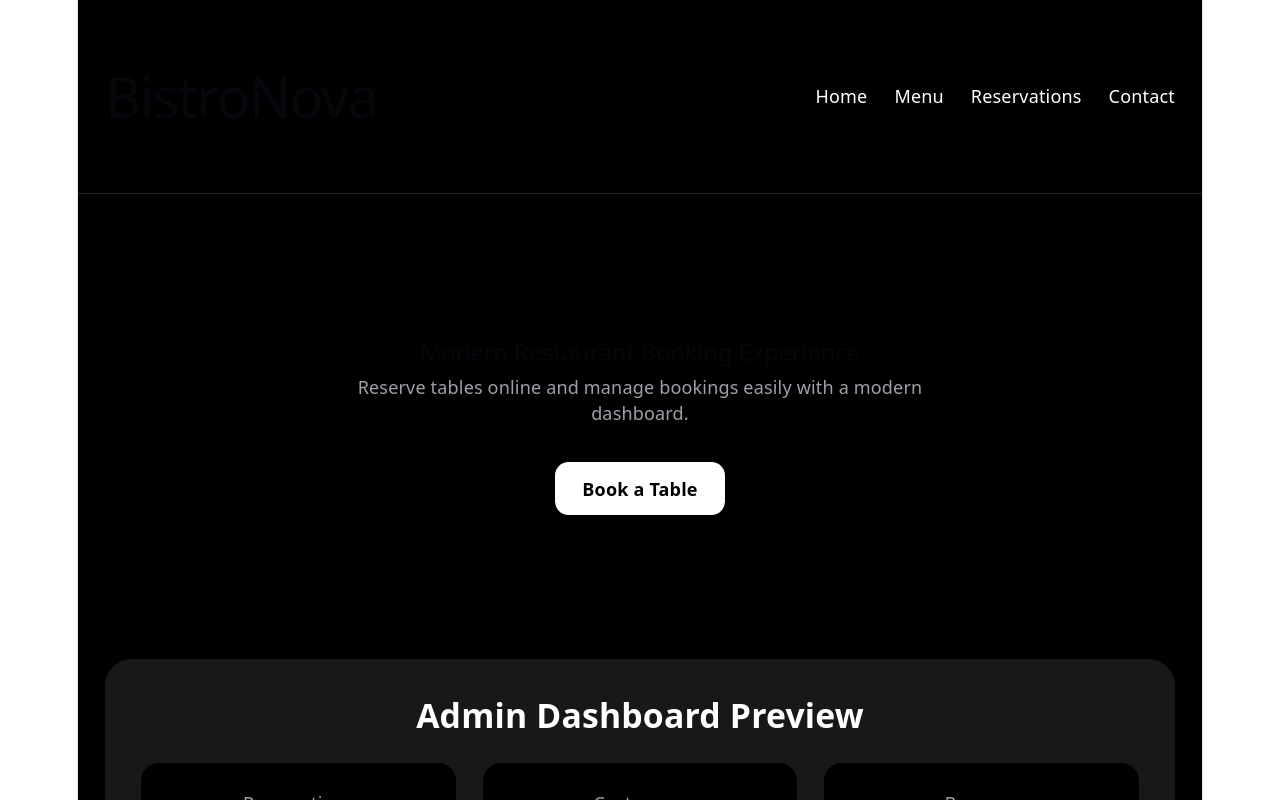
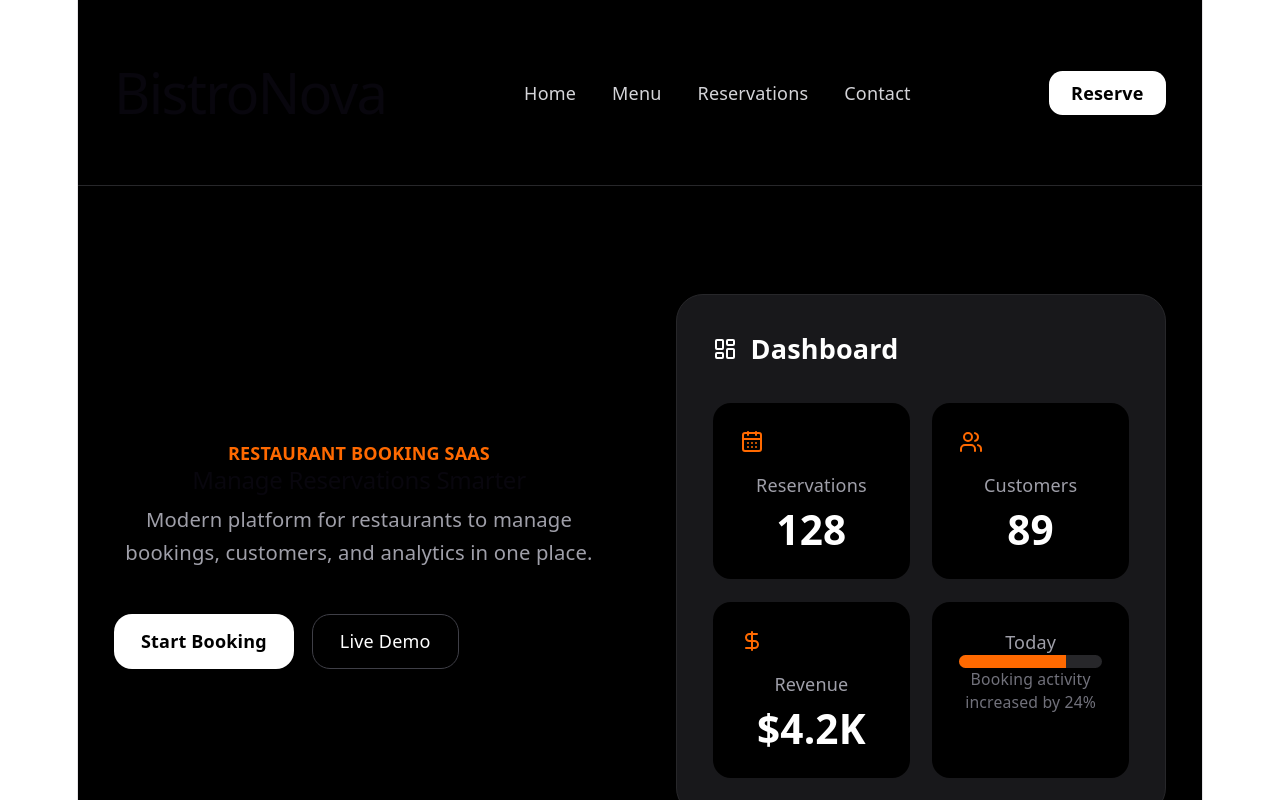
Before and after one commit to mostafa16-lab/restaurant-booking-saas, a React (Vite) app: page / in a window 1280 px wide. Shown: the top 800 px of the page. Built offline with nearby package versions, Linux system fonts and the light colour scheme.

Commit message:
upgrade restaurant dashboard ui design

```diff
--- a/package.json
+++ b/package.json
@@ -10,6 +10,7 @@
     "preview": "vite preview"
   },
   "dependencies": {
+    "lucide-react": "^1.16.0",
     "react": "^19.2.6",
     "react-dom": "^19.2.6"
   },
--- a/src/App.jsx
+++ b/src/App.jsx
@@ -1,53 +1,97 @@
+import { CalendarDays, Users, DollarSign, LayoutDashboard } from "lucide-react";
+
 export default function App() {
   return (
     <div className="min-h-screen bg-black text-white">
-      <nav className="flex items-center justify-between p-6 border-b border-zinc-800">
-        <h1 className="text-2xl font-bold">BistroNova</h1>
+      {/* Navbar */}
+      <nav className="flex items-center justify-between px-8 py-6 border-b border-zinc-800">
+        <h1 className="text-3xl font-bold">BistroNova</h1>
 
-        <div className="flex gap-6">
+        <div className="hidden md:flex gap-8 text-zinc-300">
           <a href="#">Home</a>
           <a href="#">Menu</a>
           <a href="#">Reservations</a>
           <a href="#">Contact</a>
         </div>
+
+        <button className="bg-white text-black px-5 py-2 rounded-xl font-semibold">
+          Reserve
+        </button>
       </nav>
 
-      <section className="flex flex-col items-center justify-center text-center py-32 px-6">
-        <h2 className="text-6xl font-bold max-w-3xl leading-tight">
-          Modern Restaurant Booking Experience
-        </h2>
+      {/* Hero */}
+      <section className="max-w-7xl mx-auto px-8 py-24 grid md:grid-cols-2 gap-16 items-center">
+        <div>
+          <p className="text-orange-500 font-semibold mb-4">
+            RESTAURANT BOOKING SAAS
+          </p>
 
-        <p className="text-zinc-400 mt-6 max-w-xl">
-          Reserve tables online and manage bookings easily with a modern dashboard.
-        </p>
+          <h2 className="text-6xl font-bold leading-tight">
+            Manage Reservations Smarter
+          </h2>
 
-        <button className="mt-8 bg-white text-black px-6 py-3 rounded-xl font-semibold">
-          Book a Table
-        </button>
-      </section>
+          <p className="text-zinc-400 mt-8 text-lg leading-relaxed">
+            Modern platform for restaurants to manage bookings, customers, and
+            analytics in one place.
+          </p>
 
-      <section className="px-6 pb-20">
-        <div className="max-w-5xl mx-auto bg-zinc-900 rounded-3xl p-8">
-          <h3 className="text-3xl font-bold mb-6">Admin Dashboard Preview</h3>
+          <div className="flex gap-4 mt-10">
+            <button className="bg-white text-black px-6 py-3 rounded-2xl font-semibold">
+              Start Booking
+            </button>
 
-          <div className="grid grid-cols-3 gap-6">
+            <button className="border border-zinc-700 px-6 py-3 rounded-2xl">
+              Live Demo
+            </button>
+          </div>
+        </div>
+
+        {/* Dashboard Preview */}
+        <div className="bg-zinc-900 border border-zinc-800 rounded-3xl p-8 shadow-2xl">
+          <div className="flex items-center gap-3 mb-8">
+            <LayoutDashboard />
+            <h3 className="text-2xl font-bold">Dashboard</h3>
+          </div>
+
+          <div className="grid grid-cols-2 gap-5">
             <div className="bg-black p-6 rounded-2xl">
+              <CalendarDays className="mb-4 text-orange-500" />
+
               <p className="text-zinc-400">Reservations</p>
+
               <h4 className="text-4xl font-bold mt-2">128</h4>
             </div>
 
             <div className="bg-black p-6 rounded-2xl">
+              <Users className="mb-4 text-orange-500" />
+
               <p className="text-zinc-400">Customers</p>
+
               <h4 className="text-4xl font-bold mt-2">89</h4>
             </div>
 
             <div className="bg-black p-6 rounded-2xl">
+              <DollarSign className="mb-4 text-orange-500" />
+
               <p className="text-zinc-400">Revenue</p>
+
               <h4 className="text-4xl font-bold mt-2">$4.2K</h4>
+            </div>
+
+            <div className="bg-black p-6 rounded-2xl">
+              <p className="text-zinc-400 mb-2">Today</p>
+
+              <div className="h-3 bg-zinc-800 rounded-full overflow-hidden">
+                <div className="w-3/4 h-full bg-orange-500"></div>
+              </div>
+
+              <p className="mt-4 text-sm text-zinc-500">
+                Booking activity increased by 24%
+              </p>
             </div>
           </div>
         </div>
       </section>
     </div>
-  )
+  );
 }
```
Also changed, not shown: 1 other file (tests, documents, lock files or other folders).
